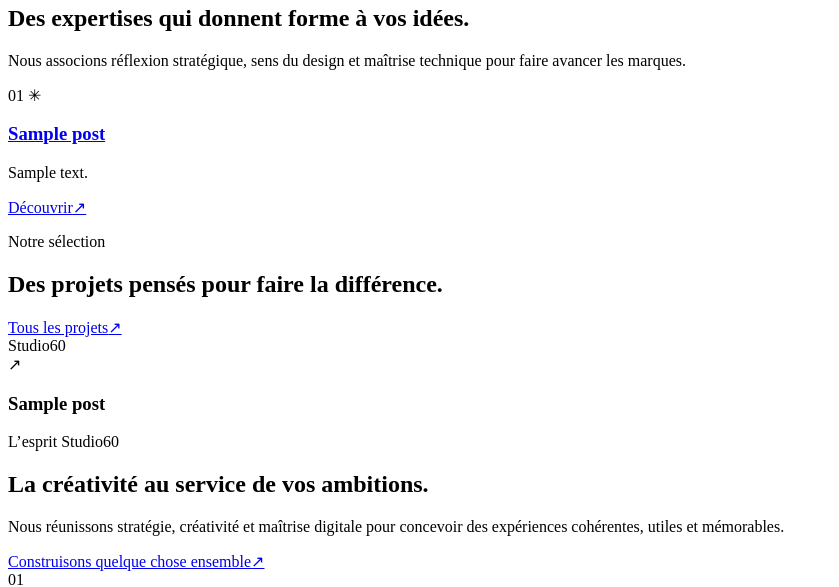
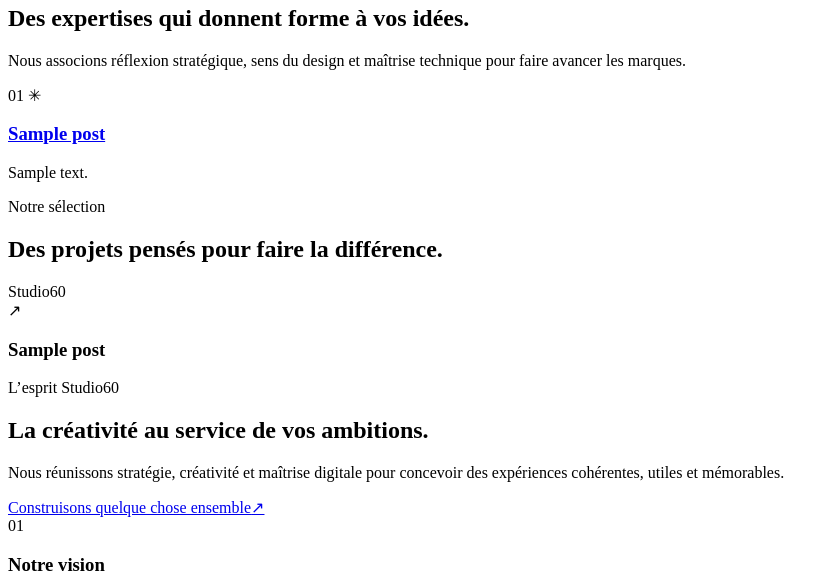
Before and after one commit to Nz0223/studio60-wordpress, a WordPress theme: template front-page.php in a window 1280 px wide. Shown: the part 562-1149 px from the top of the page, without its empty margins (0-839 px from the left). Run offline with PHP 8.4 and a stand-in for WordPress, Linux system fonts and the light colour scheme; the site name, menu and one post (Sample post) are stand-ins, and other content is empty.

Commit message:
Suppression des liens des cartes et projets

```diff
--- a/front-page.php
+++ b/front-page.php
@@ -107,7 +107,7 @@ $about_text = $about_text ? $about_text : __( 'Nous réunissons stratégie, cré
 							</div>
 							<h3><a href="<?php the_permalink(); ?>"><?php the_title(); ?></a></h3>
 							<p><?php echo esc_html( wp_strip_all_tags( $service_description ) ); ?></p>
-							<a class="text-link" href="<?php the_permalink(); ?>"><?php esc_html_e( 'Découvrir', 'studio60' ); ?><span aria-hidden="true">↗</span></a>
+
 						</article>
 					<?php endwhile; ?>
 				<?php else : ?>
@@ -127,7 +127,7 @@ $about_text = $about_text ? $about_text : __( 'Nous réunissons stratégie, cré
 					<p class="eyebrow"><?php esc_html_e( 'Notre sélection', 'studio60' ); ?></p>
 					<h2><?php esc_html_e( 'Des projets pensés pour faire la différence.', 'studio60' ); ?></h2>
 				</div>
-				<a class="text-link text-link--large" href="<?php echo esc_url( get_post_type_archive_link( 'projets' ) ); ?>"><?php esc_html_e( 'Tous les projets', 'studio60' ); ?><span aria-hidden="true">↗</span></a>
+
 			</div>
 
 			<div class="projects-grid">
```
